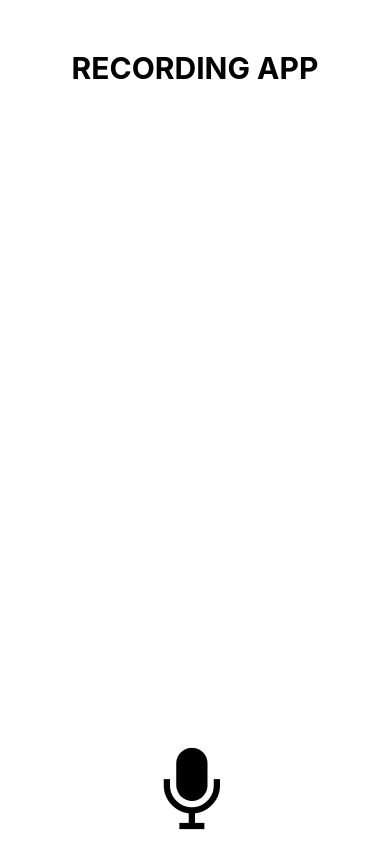
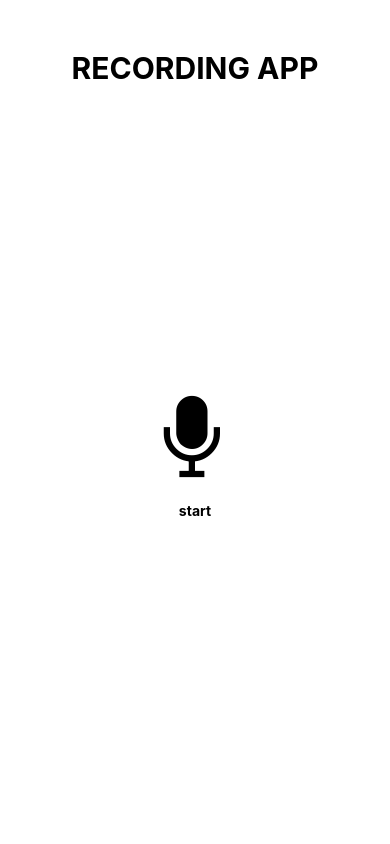
Before and after one commit to yuvalpoliak/Record, a React Native app: screen / in a window 390 px wide. Built offline with nearby package versions, Linux system fonts and the light colour scheme.

Commit message:
with delete method

```diff
--- a/App.js
+++ b/App.js
@@ -8,6 +8,7 @@ export default function App() {
   const [recording, setRecording] = React.useState();
   const [recordings, setRecordings] = React.useState([]);
   const [message, setMessage] = React.useState("");
+  const [shouldShow, setShouldShow] = React.useState(true);
 
   async function startRecording() {
     try {
@@ -47,6 +48,7 @@ export default function App() {
     setRecordings(updatedRecordings);
   }
 
+
   function getDurationFormatted(millis) {
     const minutes = millis / 1000 / 60;
     const minutesDisplay = Math.floor(minutes);
@@ -60,10 +62,12 @@ export default function App() {
       return (
         <View key={index} style={styles.row}>
           <Text style={styles.fill}>Recording {index + 1} - {recordingLine.duration}</Text>
-          <MaterialIcons name='replay' size={50} onPress={() => recordingLine.sound.setPositionAsync(0) && recordingLine.sound.stopAsync()} color={'pink'}></MaterialIcons>
 
-          <Ionicons name= 'pause-circle-sharp' size={50} color={'pink'} onPress={() => recordingLine.sound.pauseAsync()}></Ionicons>
-          <Ionicons name='play-circle-sharp' size={50} color={'pink'} onPress={() => recordingLine.sound.playAsync() } ></Ionicons>
+          <MaterialIcons name='replay' style={styles.sound} size={48} onPress={() => recordingLine.sound.setPositionAsync(0) && recordingLine.sound.stopAsync()} color={'pink'}></MaterialIcons>
+          <Ionicons name= 'pause-circle-sharp' style={styles.sound} size={45} color={'pink'} onPress={() => recordingLine.sound.pauseAsync()}></Ionicons>
+          <Ionicons name='play-circle-sharp' style={styles.sound} size={45} color={'pink'} onPress={() => recordingLine.sound.playAsync() } ></Ionicons>
+          <MaterialIcons name='delete'  size={45} color={'gray'} onPress={() => setShouldShow(!shouldShow)} />
+          <Ionicons name= 'send-sharp' size={40} color={'blue'}></Ionicons>
 
 
         </View>
@@ -81,7 +85,10 @@ export default function App() {
         color={recording ? 'red' : 'black'}
         size={100}
         onPress={recording ? stopRecording : startRecording} />
+        <Text style={styles.fill}>{recording ? 'stop' : 'start'}</Text>
+
       {getRecordingLines()}
+
       <StatusBar style="auto" />
     </View>
   );
@@ -93,22 +100,31 @@ const styles = StyleSheet.create({
     backgroundColor: '#fff',
     alignItems: 'center',
     justifyContent: 'center',
+    alignContent: 'center'
   },
   row: {
     flexDirection: 'row',
     alignItems: 'center',
     justifyContent: 'center',
+    alignContent: 'center',
     borderBottomColor: 'gray',
     borderWidth: 0.5,
     backgroundColor: 'snow',
     margin: 10,
+    padding: 30,
     borderRadius: 5,
     elevation: 20
   },
   fill: {
     flex: 1,
-    margin: 16,
-    fontWeight: 'bold'
+    margin: 10,
+    fontWeight: 'bold',
+    color: 'black'
+  },
+  sound: {
+    backgroundColor: 'white',
+    borderColor: 'lightgray',
+    borderWidth: 0.2
   },
   mic: {
     alignContent: 'center',
@@ -122,5 +138,6 @@ const styles = StyleSheet.create({
   },
   button: {
     margin: 16
-  }
+  },
+
 });
```
